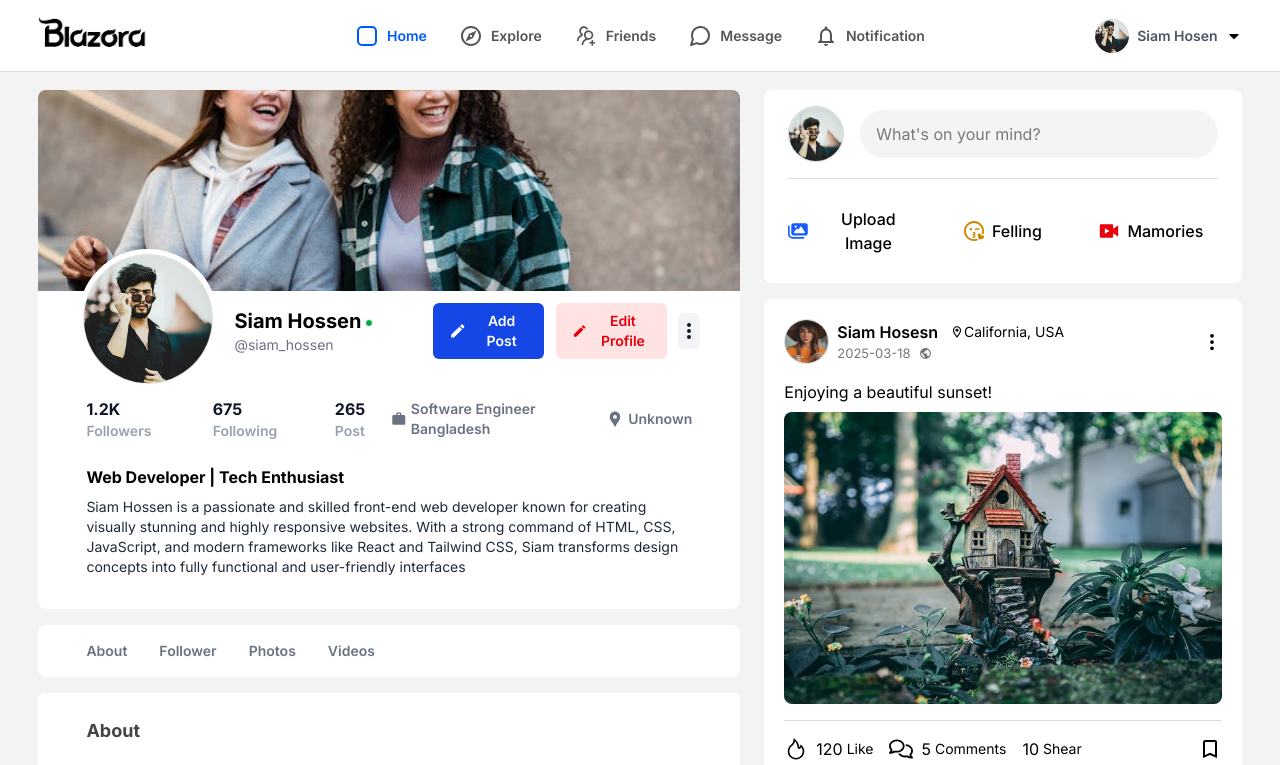
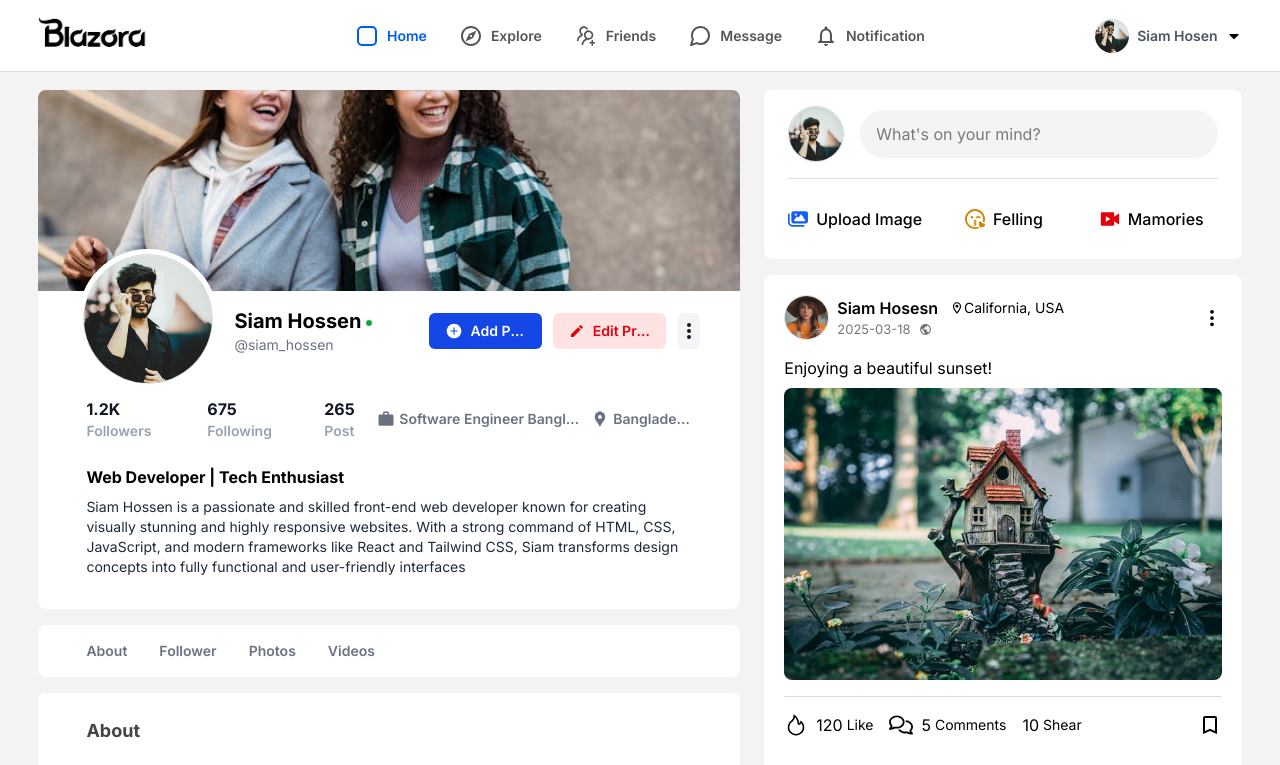
Before and after one commit to SiamHosenPg/Blazora, a React (Vite) app: page /profile/1 in a window 1280 px wide. Shown: the top 765 px of the page. Built offline with nearby package versions, Linux system fonts and the light colour scheme.

Commit message:
Explore page

```diff
--- a/public/user/DemoDatauser.json
+++ b/public/user/DemoDatauser.json
@@ -8,6 +8,7 @@
   "coverphoto": "/post/9.jpg",
   "work": "Software Engineer Bangladesh",
   "gender": "Male",
+  "location": "Bangladesh",
   "bio": "Web Developer | Tech Enthusiast",
   "abouttext": "Siam Hossen is a passionate and skilled front-end web developer known for creating visually stunning and highly responsive websites. With a strong command of HTML, CSS, JavaScript, and modern frameworks like React and Tailwind CSS, Siam transforms design concepts into fully functional and user-friendly interfaces",
   "password": "hashed_password_123",
--- a/public/user/User.json
+++ b/public/user/User.json
@@ -9,6 +9,7 @@
     "coverphoto": null,
     "work": "Software Engineer Bangladesh",
     "gender": "Male",
+    "location": "Bangladesh",
     "bio": "Web Developer | Tech Enthusiast",
     "abouttext": "Siam Hossen is a passionate and skilled front-end web developer known for creating visually stunning and highly responsive websites. With a strong command of HTML, CSS, JavaScript, and modern frameworks like React and Tailwind CSS, Siam transforms design concepts into fully functional and user-friendly interfaces",
 
@@ -34,6 +35,7 @@
     "coverphoto": "https://example.com/covers/jane.jpg",
     "work": "Software Engineer Bangladesh",
     "gender": "Female",
+    "location": "Dhaka, Bangladesh",
     "bio": "Graphic Designer | Artist",
     "password": "hashed_password_456",
     "mobilenumber": "+1987654321",
--- a/src/components/navigation/Rightsidenav.jsx
+++ b/src/components/navigation/Rightsidenav.jsx
@@ -1,6 +1,7 @@
 import React, { useContext } from "react";
 import { NewsContext } from "../../contextapi/Newscontext";
 import { UserContext } from "../../contextapi/Usercontext";
+import { NavLink } from "react-router-dom";
 
 const Rightsidenav = () => {
   const { userData } = useContext(UserContext);
@@ -18,7 +19,8 @@ const Rightsidenav = () => {
           {userData &&
             userData.map((user, index) => {
               return (
-                <li
+                <NavLink
+                  to={`/profile/${user.userid}`}
                   key={index}
                   className="flex items-center justify-between mb-1 hover:bg-white px-3 py-2 rounded-lg"
                 >
@@ -38,7 +40,7 @@ const Rightsidenav = () => {
                   <button className="text-sm text-blue-800 font-semibold">
                     Folow
                   </button>
-                </li>
+                </NavLink>
               );
             })}
         </ul>
@@ -48,7 +50,9 @@ const Rightsidenav = () => {
       <div className="News px-4 py-4 mt-3 bg-[#f5f5f5] rounded-lg">
         <div className="flex items-center justify-between border-b border-df pb-2">
           <div className="font-bold">News</div>
-          <span className="text-sm">Show more</span>
+          <NavLink to="/news" className="text-sm">
+            Show more
+          </NavLink>
         </div>
         <ul>
           {newsData.map((item, index) => {
--- a/src/components/profile/Profiletopimage.jsx
+++ b/src/components/profile/Profiletopimage.jsx
@@ -3,6 +3,7 @@ import { MdModeEdit } from "react-icons/md";
 import { MdLocationPin } from "react-icons/md";
 import { HiDotsVertical } from "react-icons/hi";
 import { MdWork } from "react-icons/md";
+import { IoIosAddCircle } from "react-icons/io";
 
 const Profiletopimage = ({ user }) => {
   return (
@@ -35,12 +36,16 @@ const Profiletopimage = ({ user }) => {
           </div>
           <div className=" w-full  lg:w-7/12  flex justify-between items-center gap-2">
             <button className="w-5/12 bg-blue-700 rounded-md  px-4 py-2  font-semibold transition duration-200 ease-in-out text-sm text-white flex items-center justify-center gap-2">
-              <MdModeEdit className=" text-xl text-white" />
-              Add Post
+              <IoIosAddCircle className=" text-xl text-white" />
+              <span className="overflow-hidden whitespace-nowrap text-ellipsis truncate ">
+                Add Post
+              </span>
             </button>
             <button className="w-5/12 bg-red-100 rounded-md  px-4 py-2  font-semibold transition duration-200 ease-in-out text-sm text-red-600 flex items-center justify-center gap-2">
               <MdModeEdit className=" text-xl text-red-600" />
-              Edit Profile{" "}
+              <span className="overflow-hidden whitespace-nowrap text-ellipsis truncate">
+                Edit Profile
+              </span>
             </button>
             <button className="w-1/12 flex items-center justify-center bg-gray-100 rounded-md   py-2  font-semibold transition duration-200 ease-in-out text-sm   gap-2">
               <HiDotsVertical className=" text-xl text-gray-900" />
@@ -48,8 +53,8 @@ const Profiletopimage = ({ user }) => {
           </div>
         </div>
       </div>
-      <div className="px-6 lg:px-12 flex flex-col lg:flex-row items-center">
-        <div className="w-full lg:w-fit  flex items-center justify-between lg:justify-start mt-3 lg:mt-0  text-sm gap-4 lg:gap-9 font-semibold">
+      <div className="px-6 lg:px-12 flex flex-col lg:flex-row items-center gap-3  ">
+        <div className="w-full lg:w-[50%]  flex items-center justify-between lg:justify-start mt-3 lg:mt-0  text-sm gap-4 lg:gap-9 font-semibold">
           <div className="text-gray-400">
             <span className="text-gray-900 text-base font-bold">1.2K</span>{" "}
             Followers
@@ -62,20 +67,24 @@ const Profiletopimage = ({ user }) => {
             <span className="text-gray-900 text-base font-bold">265</span> Post
           </div>
         </div>
-        <div className="w-full lg:w-fit  flex items-center justify-start lg:justify-end mt-3 lg:mt-0 gap-4 ml-auto">
-          <div className=" text-gray-500 flex font-semibold text-sm gap-1 items-center">
+        <div className="w-full lg:w-[50%]    flex flex-row lg:flex-col xl:flex-row items-center gap-3 justify-start lg:justify-end ">
+          <div className="w-fit  lg:w-full xl:w-4/6 2xl:w-fit text-gray-500   font-semibold">
             {user.work ? (
-              <div className="flex items-center gap-1">
-                <MdWork className="text-lg" />
-                {user.work}
+              <div className="flex justify-start lg:justify-end w-full items-center gap-1 ">
+                <MdWork className="text-lg shrink-0" />
+                <span className=" block overflow-hidden whitespace-nowrap text-ellipsis truncate text-sm">
+                  {user.work}
+                </span>
               </div>
             ) : (
               <div></div>
             )}
           </div>
-          <div className=" text-gray-500 flex font-semibold text-sm gap-1 items-center">
+          <div className=" w-fit lg:w-full xl:w-2/6 2xl:w-fit text-gray-500 flex font-semibold text-sm gap-1 items-center justify-end">
             <MdLocationPin className="text-lg" />
-            {user?.location || "Unknown"}
+            <span className=" block overflow-hidden whitespace-nowrap text-ellipsis truncate text-sm">
+              {user?.location || "Unknown"}
+            </span>
           </div>
         </div>
       </div>
--- a/src/components/uploadbox/UploadBox.jsx
+++ b/src/components/uploadbox/UploadBox.jsx
@@ -20,14 +20,23 @@ const UploadBox = ({ user }) => {
         </form>
       </div>
       <div className="flex items-center justify-between w-full gap-4 font-medium ">
-        <button className="w-2/6 flex items-center justify-center gap-2   py-3 rounded-lg hover:bg-gray-100 transition duration-200 ease-in-out">
-          <FaImages className="text-xl text-blue-600" /> Upload Image
+        <button className="w-2/6 flex items-center justify-center gap-2   py-3 rounded-lg hover:bg-gray-100 transition duration-200 ease-in-out ">
+          <FaImages className="text-xl text-blue-600" />{" "}
+          <span className="overflow-hidden whitespace-nowrap text-ellipsis truncate ">
+            Upload Image
+          </span>
         </button>
         <button className="w-2/6 flex items-center justify-center gap-2   py-3 rounded-lg hover:bg-gray-100 transition duration-200 ease-in-out">
-          <FaRegFaceKissWinkHeart className="text-xl text-yellow-600" /> Felling
+          <FaRegFaceKissWinkHeart className="text-xl text-yellow-600" />{" "}
+          <span className="overflow-hidden whitespace-nowrap text-ellipsis truncate">
+            Felling
+          </span>
         </button>
         <button className="w-2/6 flex items-center justify-center gap-2   py-3 rounded-lg hover:bg-gray-100 transition duration-200 ease-in-out">
-          <RiLiveFill className="text-xl text-red-600" /> Mamories
+          <RiLiveFill className="text-xl text-red-600" />{" "}
+          <span className="overflow-hidden whitespace-nowrap text-ellipsis truncate">
+            Mamories
+          </span>
         </button>
       </div>
     </div>
--- a/src/data/post/Post.json
+++ b/src/data/post/Post.json
@@ -163,5 +163,22 @@
       }
     ],
     "comments": []
+  },
+  {
+    "post_id": "108",
+    "userid": "11",
+    "text": "Road trip with the best people! 🚗💨",
+    "media": "/post/7.jpg",
+    "post_date": "2025-03-21",
+    "location": "Route 66, USA",
+    "post_privacy": "Public",
+    "engagement": [
+      {
+        "like_count": 350,
+        "comments_count": 12,
+        "shares_count": 30
+      }
+    ],
+    "comments": []
   }
 ]
--- a/src/pages/Explore.jsx
+++ b/src/pages/Explore.jsx
@@ -1,7 +1,26 @@
-import React from "react";
+import React, { useContext } from "react";
+import { PostContext } from "../contextapi/Postscontext";
+import { NavLink } from "react-router-dom";
 
 const Explore = () => {
-  return <div>Explore Page</div>;
+  const { postData } = useContext(PostContext); // Assuming postData is an array of posts;
+  return (
+    <div className="Pagearea">
+      <div className="columns-3 gap-1 md:gap-2 xl:gap-4 pb-20 ">
+        {postData.map((post, index) => {
+          return (
+            <NavLink
+              to={`/post/${post.post_id}`}
+              key={index}
+              className="bg-white block mb-1 md:mb-2 xl:mb-4 border border-df"
+            >
+              <img src={post.media} className=" w-full h-auto " />
+            </NavLink>
+          );
+        })}
+      </div>
+    </div>
+  );
 };
 
 export default Explore;
--- a/src/pages/Home.jsx
+++ b/src/pages/Home.jsx
@@ -13,7 +13,7 @@ const Home = () => {
     <div>
       <div className="flex Pagearea min-h-screen gap-6 xl:gap-6 2xl:gap-6 bg-gray-100">
         {/* Left Sidebar */}
-        <nav className="w-[27%] hidden md:block bg-white  sticky top-[90px]  h-[calc(100vh_-_90px)] rounded-t-lg Scrollbar-Hover p-[16px] ">
+        <nav className=" w-[40%] xl:w-[27%] hidden lg:block bg-white  sticky top-[90px]  h-[calc(100vh_-_90px)] rounded-t-lg Scrollbar-Hover p-[16px] ">
           <Sidenav user={user} />
         </nav>
 
@@ -25,7 +25,7 @@ const Home = () => {
         </main>
 
         {/* Right Sidebar */}
-        <nav className="w-[27%]  hidden md:block Scrollbar-Hover bg-white  sticky  top-[90px]  h-[calc(100vh_-_90px)] rounded-t-lg p-[16px] ">
+        <nav className="w-[27%]  hidden xl:block Scrollbar-Hover bg-white  sticky  top-[90px]  h-[calc(100vh_-_90px)] rounded-t-lg p-[16px] ">
           <Rightsidenav />
         </nav>
       </div>
```
